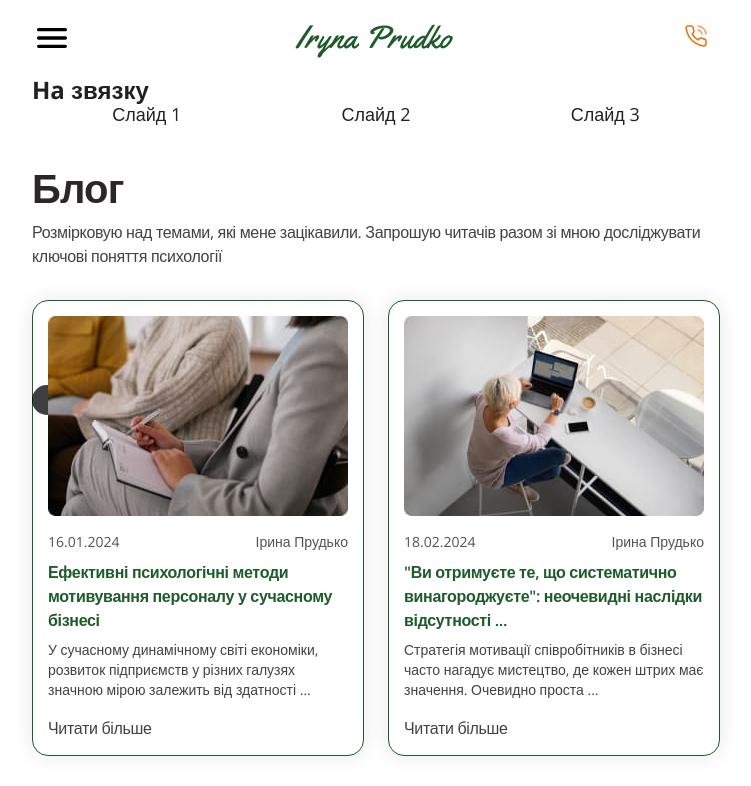
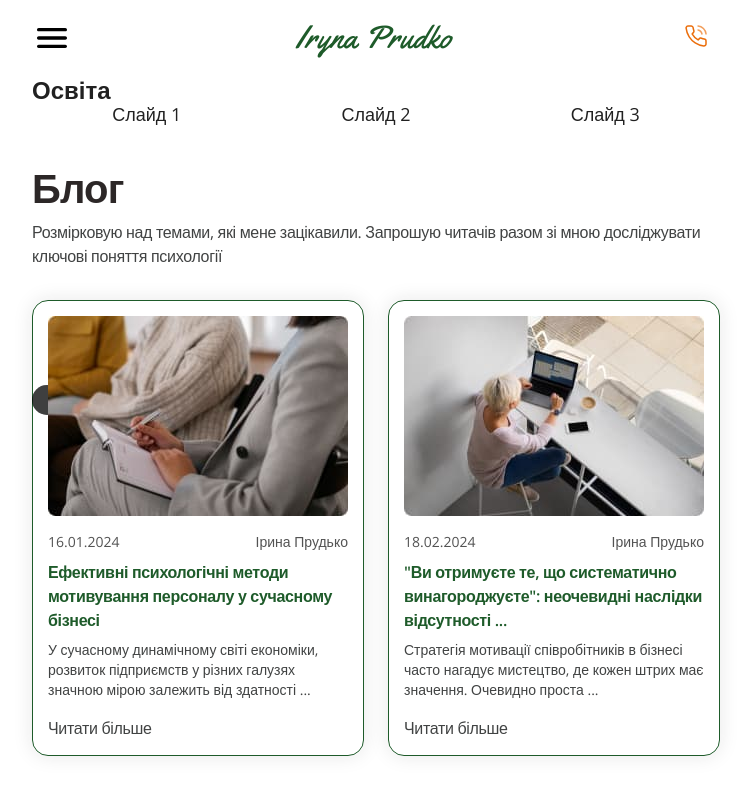
Before and after one commit to z9877969/psychologist, a React (Vite) app: page / in a window 1280 px wide. Shown: the top 786 px of the page, without its empty margins (264-1015 px from the left). Built offline with nearby package versions, Linux system fonts and the light colour scheme.

Commit message:
education

```diff
--- a/src/modules/education/components/Education/Education.jsx
+++ b/src/modules/education/components/Education/Education.jsx
@@ -6,7 +6,7 @@ const Education = () => {
   return (
     <Section>
       <Container>
-        <h1>Ha звязку</h1>
+        <h1>Освіта</h1>
         <EducationSwiper />
       </Container>
     </Section>
```
